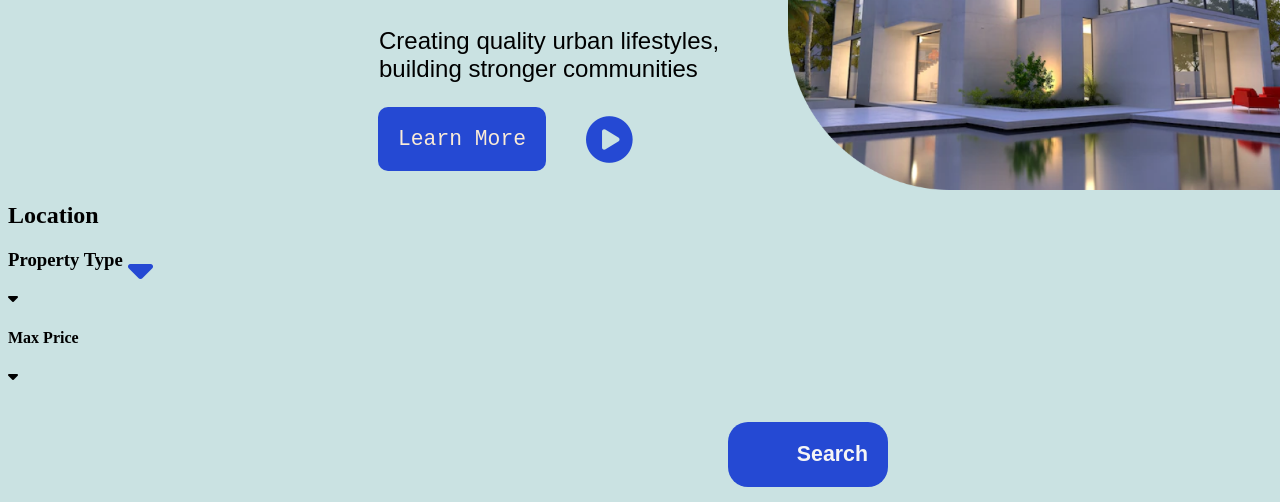
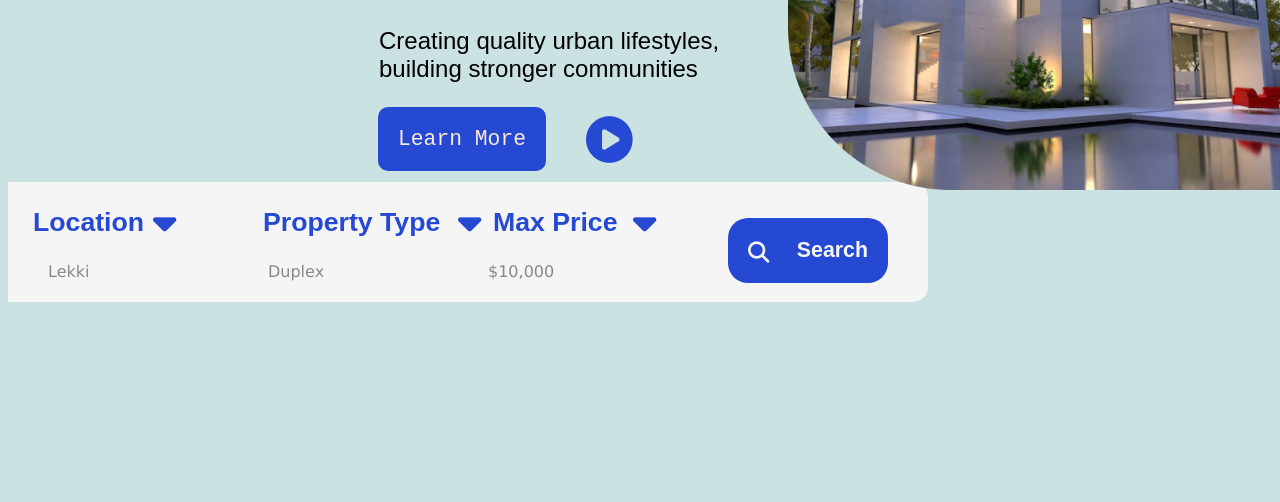
Before and after one commit to Mideas-Touch/estate, a plain HTML site: page index.html in a window 1280 px wide. Shown: the part 334-836 px from the top of the page. Drawn offline with Linux system fonts and the light colour scheme.

Commit message:
added grid style for locprice div

```diff
--- a/index.html
+++ b/index.html
@@ -32,14 +32,23 @@
         <i class="fa-solid fa-circle-play" style="color: #2549D3;font-size: 35pt; position: relative; margin-bottom: 65px; margin-left: 30px; padding: 10px"></i>
     </div>
 
-    <div class="loc_price">
-        <h2>Location</h2><i class="fa-solid fa-caret-down" style="color: #2549D3; font-size: 30pt; position: absolute; margin-bottom: 20px; margin-left: 120px;"></i>
-        <h3>Property Type</h3>
-        <i class="fa-solid fa-caret-down" id="carettwo"></i>
-        <h4>Max Price</h4>
-        <i class="fa-solid fa-caret-down" id="caretthree"></i>
-        <H5>Search</H5>
+    <div class="Loc_icons">
+        <i class="fa-solid fa-caret-down" id="caretone"></i>
+        <i class="fa-solid fa-caret-down" id="caretwo"></i>
+        <i class="fa-solid fa-caret-down" id="carethree"></i>
 
+    </div>
+    <div class="locationprice"><H5>Search</H5><i class="fa-solid fa-magnifying-glass" id="search_glass"></i>
+        <div class="locgrid-item">Location</div>
+        <div class="locgrid-item">Property Type</div>
+        <div class="locgrid-item">Max Price</div>
+        <div class="locgrid-item" ></div>
+    </div>
+
+    <div class="loc_price_content">
+        <div class="contgrid-item">Lekki</div>
+        <div class="contgrid-item">Duplex</div>
+        <div class="contgrid-item">$10,000</div>
     </div>
 
 </body>
```
